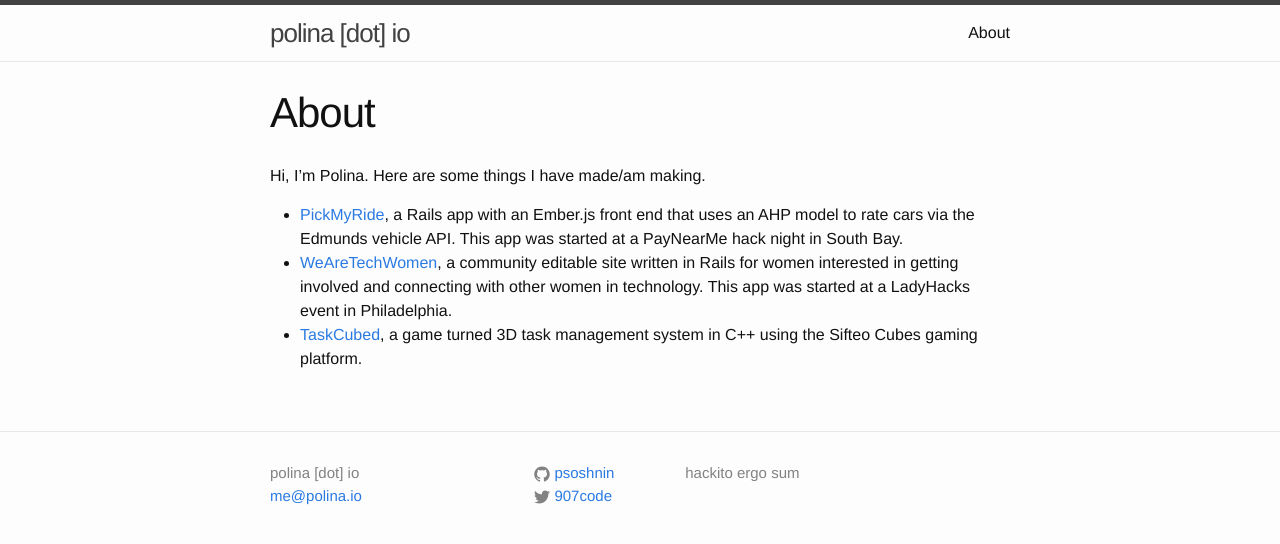
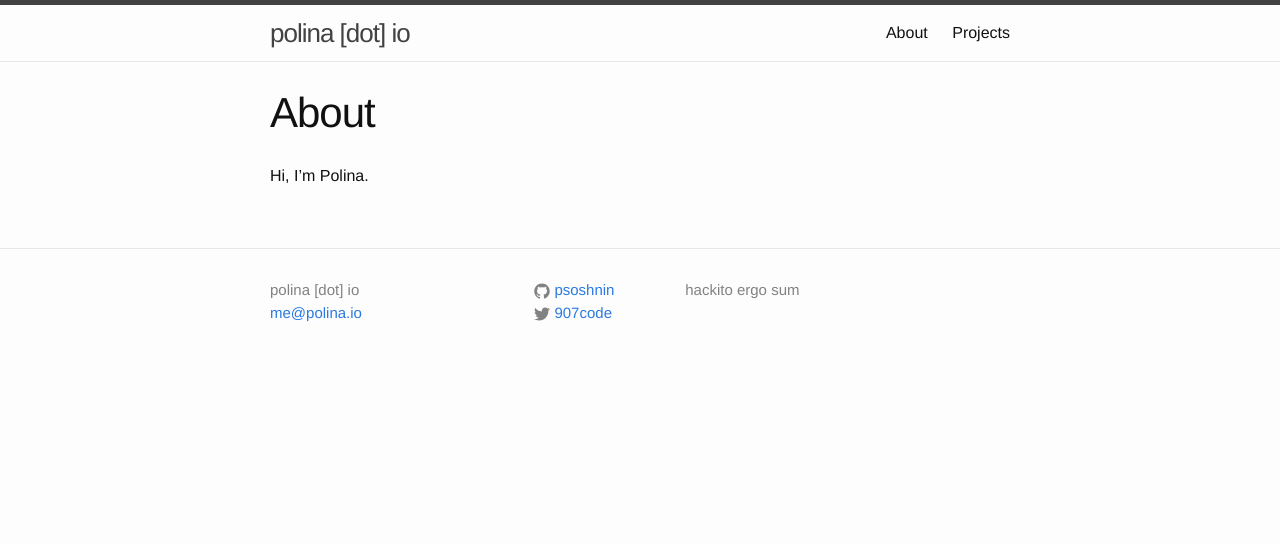
Before and after one commit to polinabythebay/polinadotio.github.io-1, a Jekyll site: the page built from about.md, in a window 1280 px wide. Shown: the top 544 px of the page. Built offline with Jekyll 4.4.1, drawn with Linux system fonts in a browser that asks for light colours.

Commit message:
add projects tab

```diff
--- a/about.md
+++ b/about.md
@@ -3,8 +3,4 @@ layout: page
 title: About
 permalink: /about/
 ---
- Hi, I'm Polina. Here are some things I have made/am making.
-
- - [PickMyRide](https://github.com/lauraeci/PickMyRide), a Rails app with an Ember.js front end that uses an AHP model to rate cars via the Edmunds vehicle API. This app was started at a PayNearMe hack night in South Bay.
- - [WeAreTechWomen](http://www.wearetechwomen.com/), a community editable site written in Rails for women interested in getting involved and connecting with other women in technology. This app was started at a LadyHacks event in Philadelphia.
- - [TaskCubed](https://github.com/psoshnin/sifteocubes), a game turned 3D task management system in C++ using the Sifteo Cubes gaming platform.
+ Hi, I'm Polina.
```
Also changed, not shown: projects.md (added, +10 -0 lines).
